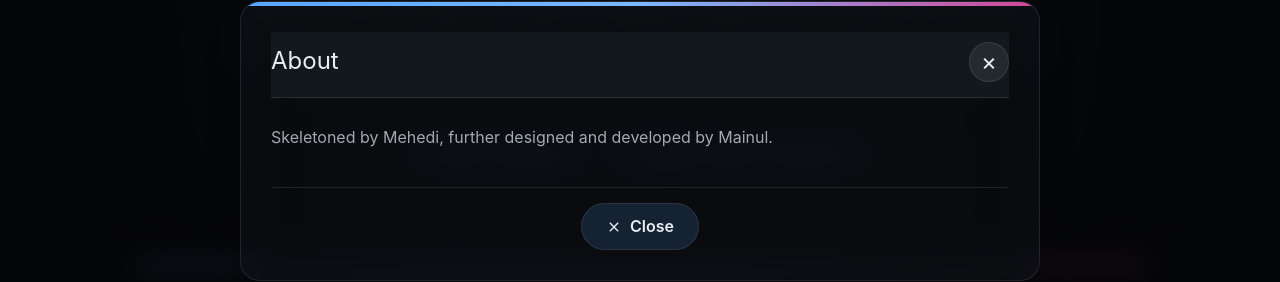
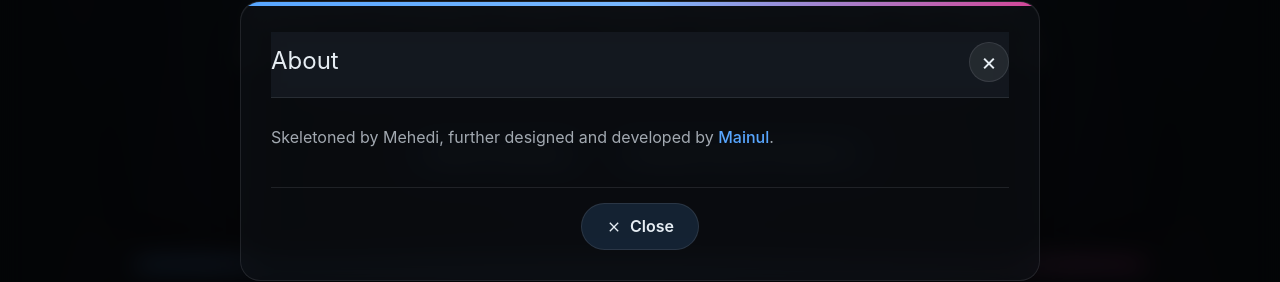
Before and after one commit to mainul3195/Wall-of-Disgrace-SUST, a Next.js app: page / in a window 1280 px wide. Both pictures are taken after a click on the button "About". Shown: the part 259-541 px from the top of the page. Built offline with nearby package versions, Linux system fonts and the light colour scheme.

Commit message:
Update AboutButton component to include a clickable link for Mainul in the popup description, enhancing user engagement and providing direct access to the designer's portfolio.

```diff
--- a/app/components/AboutButton.tsx
+++ b/app/components/AboutButton.tsx
@@ -75,7 +75,16 @@ export default function AboutButton() {
             </div>
             <div className={styles.popupBody}>
               <p>
-                Skeletoned by Mehedi, further designed and developed by Mainul.
+                Skeletoned by Mehedi, further designed and developed by{" "}
+                <a
+                  href="https://mainul3195.vercel.app/"
+                  target="_blank"
+                  rel="noopener noreferrer"
+                  className={styles.link}
+                >
+                  Mainul
+                </a>
+                .
               </p>
             </div>
             <div className={styles.popupFooter}>
```
